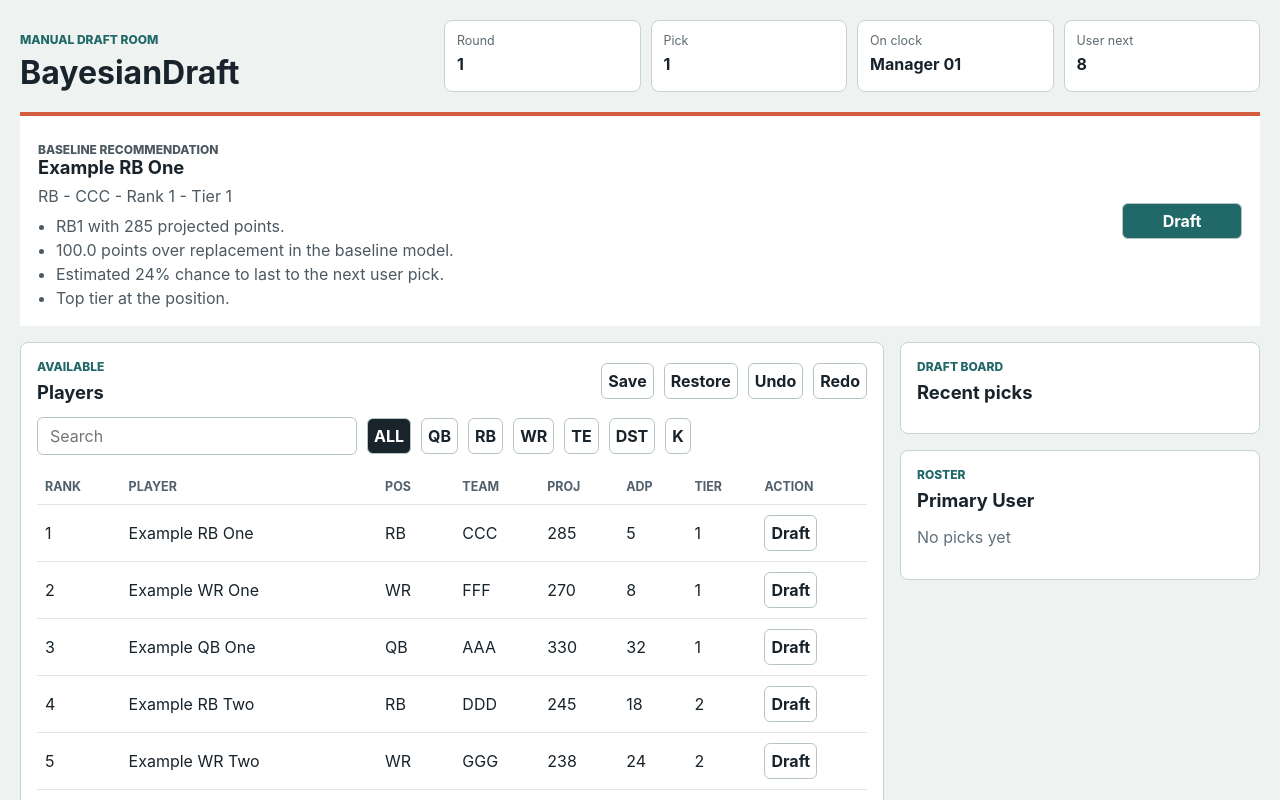
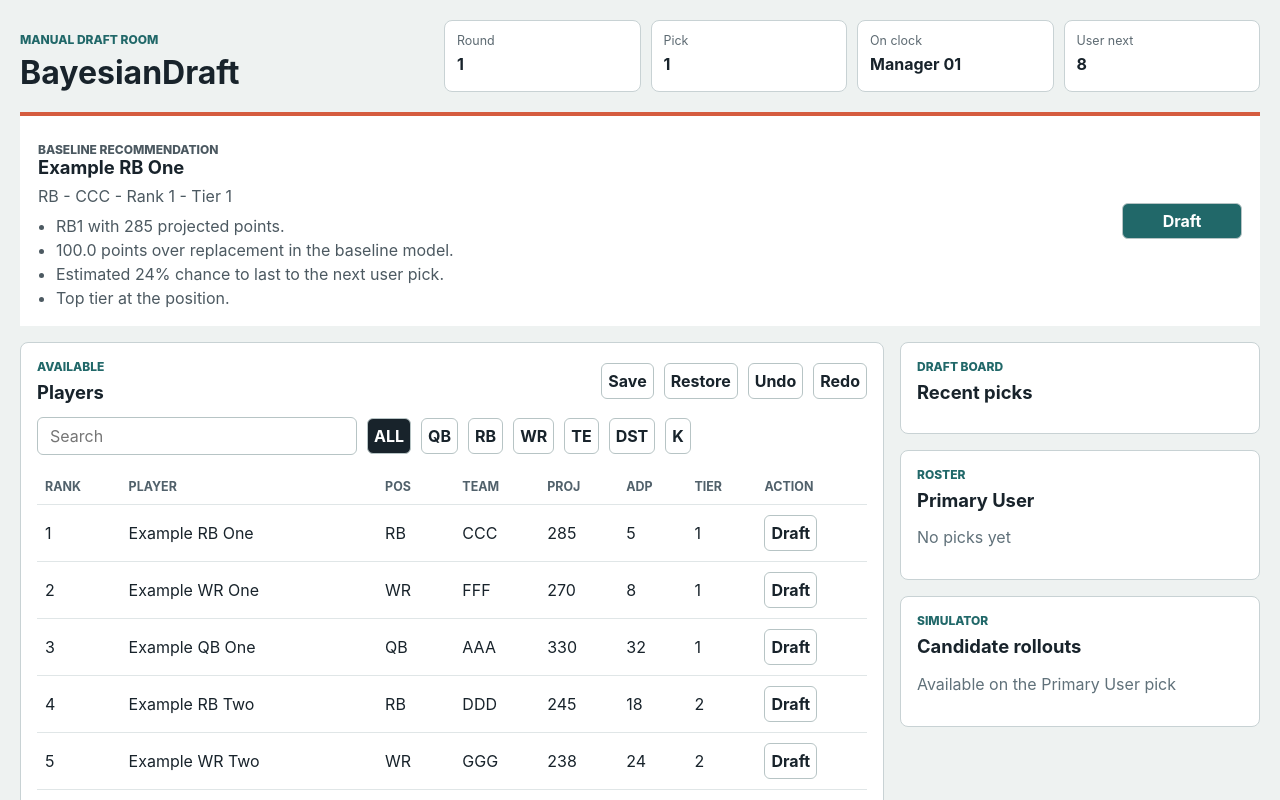
Before and after one commit to sre0089/BayesianDraft, a React (Vite) app in the folder apps/web/: page / in a window 1280 px wide. Shown: the top 800 px of the page. Built offline with nearby package versions, Linux system fonts and the light colour scheme.

Commit message:
web: show rollout candidates

```diff
--- a/apps/web/src/App.tsx
+++ b/apps/web/src/App.tsx
@@ -2,6 +2,7 @@ import { useMemo, useState } from "react";
 
 import {
   availablePlayers,
+  candidateRollouts,
   explainRecommendation,
   initialDraftRoomState,
   loadDraftRoomState,
@@ -42,6 +43,8 @@ export function App() {
     ? explainRecommendation(primary, draftState.completedPicks.length)
     : [];
   const userRoster = rosterForManager(draftState, "Primary User");
+  const rolloutCandidates = candidateRollouts(draftState);
+  const playerById = new Map(players.map((player) => [player.playerId, player]));
 
   return (
     <main className="draft-room">
@@ -201,6 +204,45 @@ export function App() {
               )}
             </div>
           </section>
+
+          <section className="panel" aria-labelledby="simulator-title">
+            <p className="eyebrow">Simulator</p>
+            <h2 id="simulator-title">Candidate rollouts</h2>
+            {rolloutCandidates.length === 0 ? (
+              <p className="empty">Available on the Primary User pick</p>
+            ) : (
+              <div className="rollout-list">
+                {rolloutCandidates.map((candidate) => {
+                  const player = playerById.get(candidate.playerId);
+                  return (
+                    <article key={candidate.playerId} className="rollout-row">
+                      <div>
+                        <strong>{player?.fullName}</strong>
+                        <span>
+                          {player?.position} - Score {candidate.optimizerScore}
+                        </span>
+                      </div>
+                      <dl>
+                        <div>
+                          <dt>Proj</dt>
+                          <dd>{candidate.averageProjectedPoints}</dd>
+                        </div>
+                        <div>
+                          <dt>VORP</dt>
+                          <dd>{candidate.averageVorp}</dd>
+                        </div>
+                      </dl>
+                      <ul>
+                        {candidate.explanation.slice(0, 2).map((item) => (
+                          <li key={item}>{item}</li>
+                        ))}
+                      </ul>
+                    </article>
+                  );
+                })}
+              </div>
+            )}
+          </section>
         </aside>
       </section>
     </main>
--- a/apps/web/src/draftRoom.ts
+++ b/apps/web/src/draftRoom.ts
@@ -25,6 +25,14 @@ export type DraftRoomState = {
   completedPicks: Pick[];
   undoStack: Pick[][];
   redoStack: Pick[][];
+};
+
+export type CandidateRollout = {
+  playerId: string;
+  optimizerScore: number;
+  averageProjectedPoints: number;
+  averageVorp: number;
+  explanation: string[];
 };
 
 const storageKey = "bayesiandraft.draftRoomState";
@@ -292,6 +300,52 @@ export function explainRecommendation(player: Player, completedPickCount: number
   return notes;
 }
 
+export function candidateRollouts(state: DraftRoomState, limit = 4): CandidateRollout[] {
+  const slot = pickSlot(state.completedPicks.length + 1);
+  if (slot.managerId !== "Primary User") {
+    return [];
+  }
+
+  const draftedByUser = rosterForManager(state, "Primary User");
+  const rosterVorp = draftedByUser.reduce((total, player) => total + player.vorp, 0);
+  return availablePlayers(state)
+    .slice(0, Math.max(limit * 2, limit))
+    .map((player) => {
+      const needBoost = starterNeedBoost(player, draftedByUser);
+      const marketBoost = Math.max(player.adp - player.overallRank, 0) * 0.2;
+      const averageVorp = rosterVorp + player.vorp + needBoost;
+      const averageProjectedPoints =
+        draftedByUser.reduce((total, rosterPlayer) => total + rosterPlayer.projectedPoints, 0) +
+        player.projectedPoints;
+      return {
+        playerId: player.playerId,
+        optimizerScore: Number((averageVorp + marketBoost).toFixed(2)),
+        averageProjectedPoints: Number(averageProjectedPoints.toFixed(2)),
+        averageVorp: Number(averageVorp.toFixed(2)),
+        explanation: [
+          `${player.position}${player.positionRank} rollout candidate.`,
+          `${averageVorp.toFixed(1)} projected roster VORP after this pick.`,
+          `${marketBoost.toFixed(1)} market value boost versus ADP.`,
+        ],
+      };
+    })
+    .sort((left, right) => right.optimizerScore - left.optimizerScore || left.averageProjectedPoints - right.averageProjectedPoints)
+    .slice(0, limit);
+}
+
+function starterNeedBoost(player: Player, roster: Player[]) {
+  const starterTargets: Record<Position, number> = {
+    QB: 1,
+    RB: 2,
+    WR: 2,
+    TE: 1,
+    DST: 1,
+    K: 1,
+  };
+  const currentCount = roster.filter((item) => item.position === player.position).length;
+  return currentCount < starterTargets[player.position] ? 12 : 0;
+}
+
 export function nextUserPick(completedPickCount: number) {
   for (let pick = completedPickCount + 1; pick <= totalDraftPicks; pick += 1) {
     if (pickSlot(pick).managerId === "Primary User") {
--- a/apps/web/src/styles.css
+++ b/apps/web/src/styles.css
@@ -242,6 +242,62 @@ th {
   font-weight: 800;
 }
 
+.rollout-list {
+  display: grid;
+  gap: 12px;
+  margin-top: 12px;
+}
+
+.rollout-row {
+  border-top: 1px solid #e0e6e7;
+  padding-top: 12px;
+}
+
+.rollout-row strong,
+.rollout-row span {
+  display: block;
+}
+
+.rollout-row span {
+  margin-top: 3px;
+  color: #60717a;
+  font-size: 0.86rem;
+}
+
+.rollout-row dl {
+  display: grid;
+  grid-template-columns: repeat(2, minmax(0, 1fr));
+  gap: 8px;
+  margin: 10px 0;
+}
+
+.rollout-row dl div {
+  border: 1px solid #d8e0e1;
+  border-radius: 6px;
+  padding: 8px;
+}
+
+.rollout-row dt {
+  color: #60717a;
+  font-size: 0.72rem;
+  font-weight: 800;
+  text-transform: uppercase;
+}
+
+.rollout-row dd {
+  margin: 4px 0 0;
+  font-weight: 800;
+}
+
+.rollout-row ul {
+  display: grid;
+  gap: 4px;
+  margin: 0;
+  padding-left: 18px;
+  color: #4c5961;
+  font-size: 0.86rem;
+}
+
 .empty {
   color: #60717a;
 }
```
Also changed, not shown: 2 other files (tests, documents, lock files or other folders).
